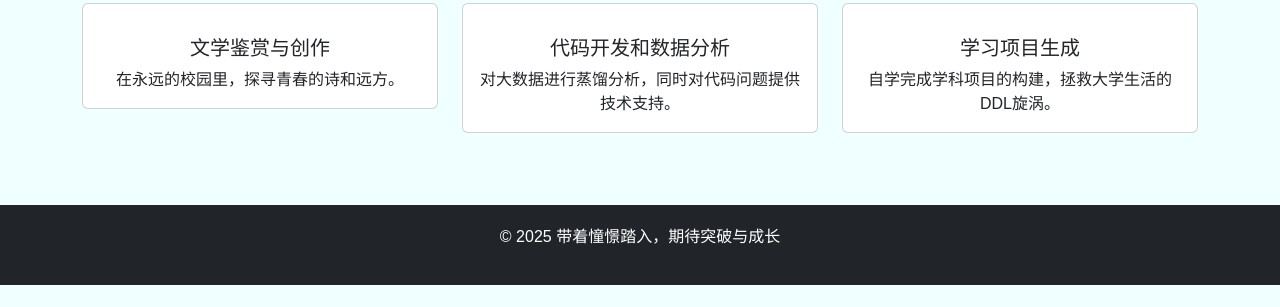
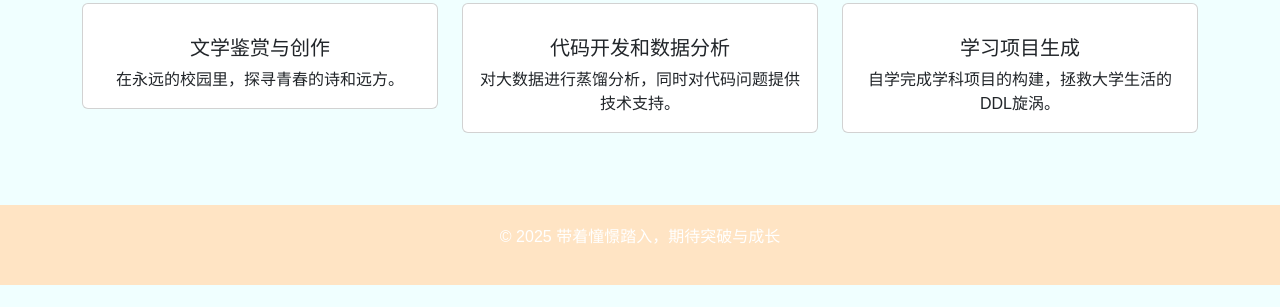
Before and after one commit to Yimisda/CSyimisda.github.io, a plain HTML site: page index.html in a window 1280 px wide. Shown: the part 493-800 px from the top of the page. Drawn offline with nearby package versions, Linux system fonts and the light colour scheme.

Commit message:
Update index.html

```diff
--- a/index.html
+++ b/index.html
@@ -41,7 +41,7 @@
         }
 
         footer {
-            background-color: #212529;
+            background-color: #FFE4C4;
             color: white;
             padding: 20px;
         }
```
